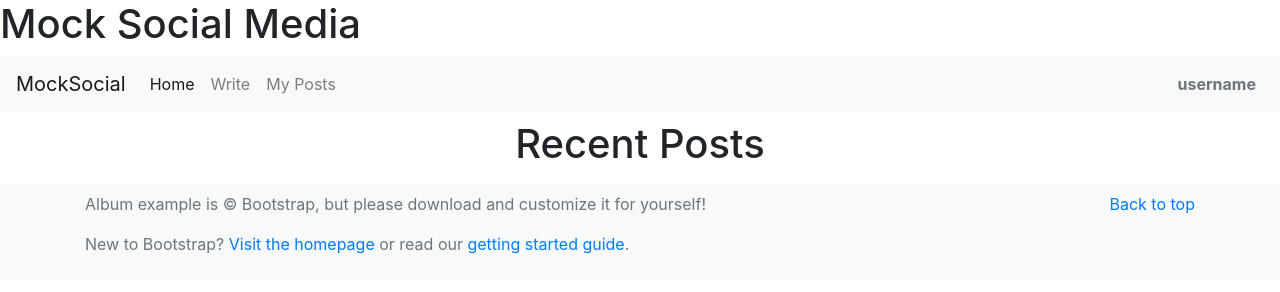
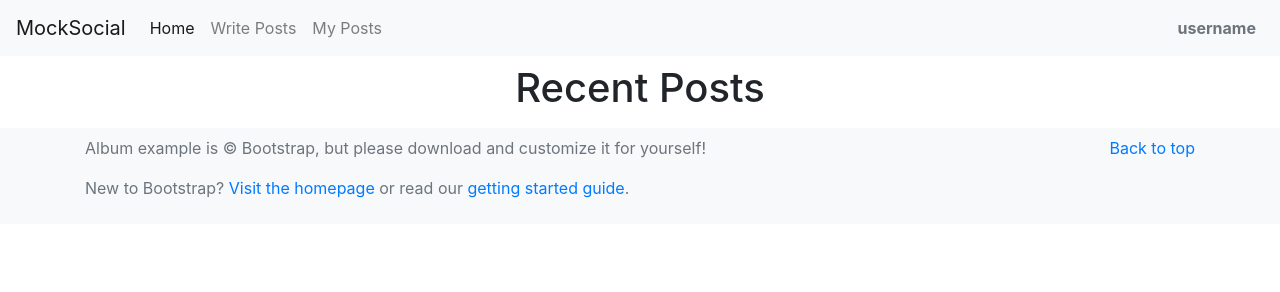
Before and after one commit to its-ani/social-media, a website: page src/public/index.html in a window 1280 px wide. Drawn offline with nearby package versions, Linux system fonts and the light colour scheme; no server answers.

Commit message:
front end
Signed-off-by: its-ani <guptaanirudh712@gmail.com>

```diff
--- a/src/public/components/navbar.html
+++ b/src/public/components/navbar.html
@@ -12,7 +12,7 @@
       </li>
       <li class="nav-item">
         <a class="nav-link" href="#" data-component="write-post">
-          Write
+          Write Posts
         </a>
       </li>
       <li class="nav-item">
--- a/src/public/index.html
+++ b/src/public/index.html
@@ -15,7 +15,6 @@
     <title>Document</title>
 </head>
 <body>
-    <h1>Mock Social Media</h1>
     <div id="navbar"></div>
     <div id="content"></div>
     <div id="footer"></div>
```
Also changed, not shown: src/controllers/posts.js (+8 -8 lines).
